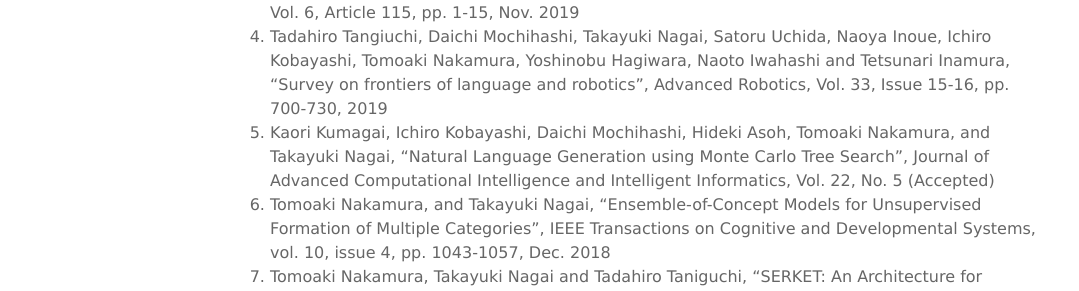
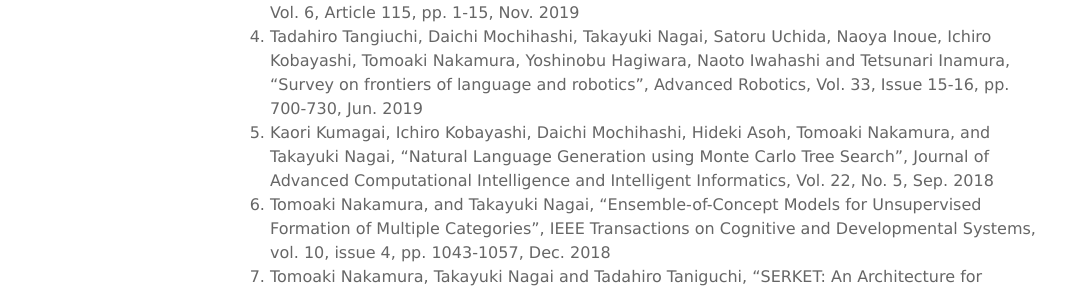
Before and after one commit to naka-lab/naka-lab.github.io, a Jekyll site: the page built from subpages/pub.md, in a window 1280 px wide and 900 px high, scrolled down 863 px. Shown: the part 233-524 px from the top of the window, without its empty margins (0-1079 px from the left). Built offline with Jekyll 4.4.1, drawn with Linux system fonts in a browser that asks for light colours.

Commit message:
Update pub.md

```diff
--- a/subpages/pub.md
+++ b/subpages/pub.md
@@ -18,8 +18,8 @@ layout: default
 1. 濵園 侑美, 小林 一郎, 麻生 英樹, 中村 友昭, 長井 隆行, 持橋 大地, "ヒューマノイドロボットを用いた言語理解による動作生成", 知能と情報, Vol. 32, No. 1, pp. 632-642, Feb. 2020
 1. Tadahiro Taniguchi, Tomoaki Nakamura, Masahiro Suzuki, Ryo Kuniyasu, Kaede Hayashi, Akira Taniguchi, Takato Horii and Takayuki Nagai, "Neuro-SERKET: Development of Integrative Cognitive System Through the Composition of Deep Probabilistic Generative Models", New Generation Computing, pp. 1-26, Jan. 2020
 1. Masatoshi Nagano, Tomoaki Nakamura, Takayuki Nagai, Daichi Mochihashi, Ichiro Kobayashi and Wataru Takano, "HVGH: Unsupervised Segmentation for High-dimensional Time Series Using Deep Neural Compression and Statistical Generative Model", Frontiers in Robotics and AI, Vol. 6, Article 115, pp. 1-15, Nov. 2019
-1. Tadahiro Tangiuchi, Daichi Mochihashi, Takayuki Nagai, Satoru Uchida, Naoya Inoue, Ichiro Kobayashi, Tomoaki Nakamura, Yoshinobu Hagiwara, Naoto Iwahashi and Tetsunari Inamura, "Survey on frontiers of language and robotics", Advanced Robotics, Vol. 33, Issue 15-16, pp. 700-730, 2019
-1. Kaori Kumagai, Ichiro Kobayashi, Daichi Mochihashi, Hideki Asoh, Tomoaki Nakamura, and Takayuki Nagai, "Natural Language Generation using Monte Carlo Tree Search",  Journal of Advanced Computational Intelligence and Intelligent Informatics,  Vol. 22, No. 5 (Accepted)
+1. Tadahiro Tangiuchi, Daichi Mochihashi, Takayuki Nagai, Satoru Uchida, Naoya Inoue, Ichiro Kobayashi, Tomoaki Nakamura, Yoshinobu Hagiwara, Naoto Iwahashi and Tetsunari Inamura, "Survey on frontiers of language and robotics", Advanced Robotics, Vol. 33, Issue 15-16, pp. 700-730, Jun. 2019
+1. Kaori Kumagai, Ichiro Kobayashi, Daichi Mochihashi, Hideki Asoh, Tomoaki Nakamura, and Takayuki Nagai, "Natural Language Generation using Monte Carlo Tree Search",  Journal of Advanced Computational Intelligence and Intelligent Informatics,  Vol. 22, No. 5, Sep. 2018
 1. Tomoaki Nakamura, and Takayuki Nagai, "Ensemble-of-Concept Models for Unsupervised Formation of Multiple Categories", IEEE Transactions on Cognitive and Developmental Systems, vol. 10, issue 4, pp. 1043-1057, Dec. 2018
 1. Tomoaki Nakamura, Takayuki Nagai and Tadahiro Taniguchi, "SERKET: An Architecture for Connecting Stochastic Models to Realize a Large-Scale Cognitive Model", Frontiers in Neurorobotics, vol. 12, article 25, pp. 1-16, Jun. 2018
 1. Gibran Benitez-Garcia, Tomoaki Nakamura, Masahide Kaneko, "Multicultural Facial Expression Recognition Based on Differences of Western-Caucasian and East-Asian Facial Expressions of Emotions", IEICE Transactions on Information and Systems, vol.E101-D, no.5, pp.1317-1324, May 2018
```
